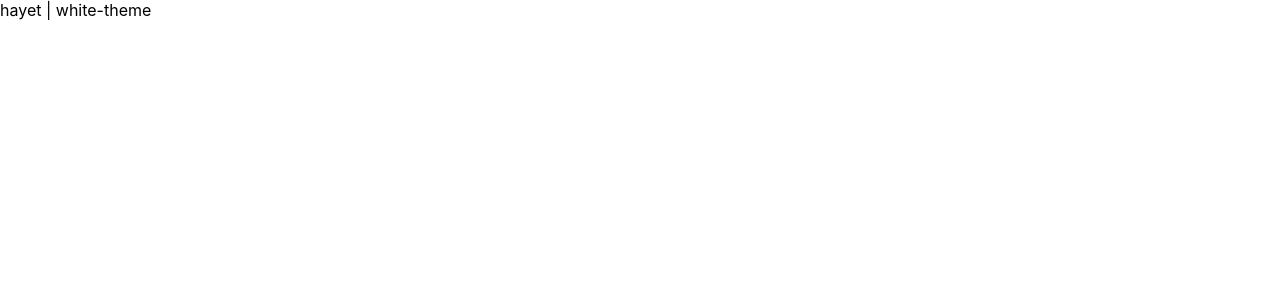
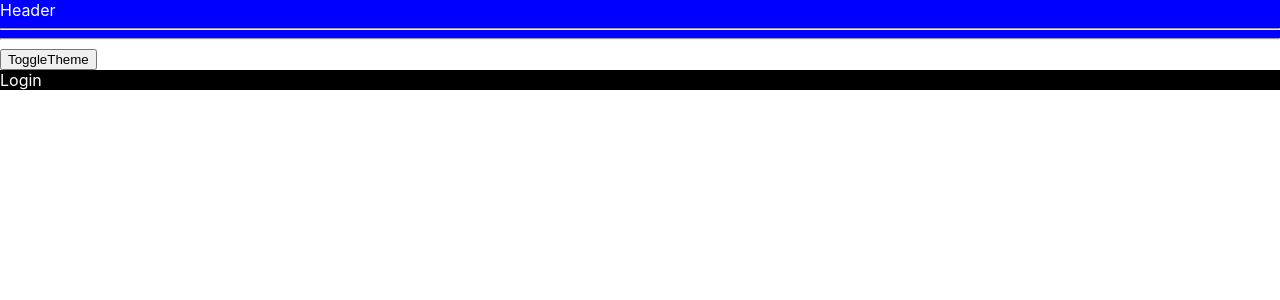
Before and after one commit to hayetmnasrighabri/les-hooks, a React (Create React App) app: page / in a window 1280 px wide. Shown: the top 300 px of the page. Built offline with nearby package versions, Linux system fonts and the light colour scheme.

Commit message:
UseContext exple3

```diff
--- a/src/App.js
+++ b/src/App.js
@@ -1,12 +1,15 @@
 import React from 'react'
-//import Context from './context/Context'
-import Page from './contextExp/Page'
-function App() {
+import ThemeProvider from './contextExp2/ThemeContext'
+import Header from './contextExp2/Header'
+import Login from './contextExp2/Login'
+import ToggleTheme from './contextExp2/ToggleTheme'
+ function App() {
   return (
-    <div>
-       <Page/>
-    </div>
+    <ThemeProvider>
+      <Header/>
+      <ToggleTheme/>
+      <Login/>
+    </ThemeProvider>
   )
 }
-
 export default App
--- /dev/null
+++ b/src/contextExp2/Header.js
@@ -0,0 +1,30 @@
+import React from 'react'
+import { useContext } from 'react'
+import { ThemeContext } from './ThemeContext'
+function Header() {
+    const themeContext= useContext(ThemeContext)
+
+    let style={}
+    if(themeContext.theme==='dark'){
+        style={
+            background: 'blue',
+            color:'#fff'
+        }
+    }else{
+        style={
+            background: '#fff',
+            color:'blue'
+        }
+        }
+
+
+  return (
+    <div style={style}>
+      Header
+      <hr/>
+      <hr/>
+    </div>
+  )
+}
+
+export default Header
--- /dev/null
+++ b/src/contextExp2/Login.js
@@ -0,0 +1,26 @@
+import React from 'react'
+import { useContext } from 'react'
+import { ThemeContext } from './ThemeContext'
+
+function Login() {
+    const themeContext= useContext(ThemeContext)
+    let style={}
+    if(themeContext.theme==="dark"){
+        style={
+            background: '#000',
+            color:'#fff'
+        }
+    }else{
+        style={
+            background: '#fff',
+            color:'blue'
+        }
+        }
+  return (
+    <div style={style}>
+      Login
+    </div>
+  )
+}
+
+export default Login
--- /dev/null
+++ b/src/contextExp2/ThemeContext.js
@@ -0,0 +1,18 @@
+import React from 'react'
+import { useState } from 'react'
+import { createContext } from 'react'
+export const ThemeContext= createContext()
+function ThemeProvider(props) {
+    const [theme, setTheme]= useState('dark')
+    function toggleTheme(){
+        setTheme(theme==='dark'? 'light':'dark')
+    }
+
+  return (
+    <ThemeContext.Provider value={{theme, toggleTheme}}>
+       {props.children}
+    </ThemeContext.Provider>
+  )
+}
+
+export default ThemeProvider
--- /dev/null
+++ b/src/contextExp2/ToggleTheme.js
@@ -0,0 +1,15 @@
+import React, { useContext } from 'react'
+import { ThemeContext } from './ThemeContext'
+
+function ToggleTheme() {
+    const themeContext= useContext(ThemeContext)
+  return (
+    <div>
+      <button onClick={themeContext.toggleTheme}>
+        ToggleTheme
+      </button>
+    </div>
+  )
+}
+
+export default ToggleTheme
```
